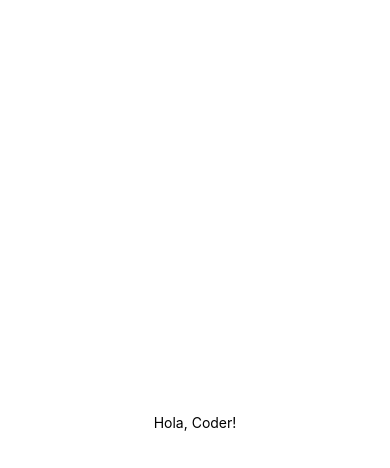
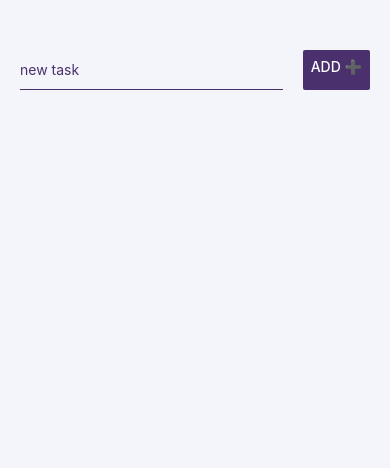
Before and after one commit to AlannDure/Lista-Dure, a React Native app: screen / in a window 390 px wide. Shown: the top 468 px of the page. Built offline with nearby package versions, Linux system fonts and the light colour scheme.

Commit message:
before split components

```diff
--- a/App.js
+++ b/App.js
@@ -1,20 +1,187 @@
-import { StatusBar } from 'expo-status-bar';
-import { StyleSheet, Text, View } from 'react-native';
-
-export default function App() {
-  return (
-    <View style={styles.container}>
-      <Text>Hola, Coder!</Text>
-      <StatusBar style="auto" />
-    </View>
-  );
-}
+import React, { useState} from 'react'
+import { StyleSheet, Text, View, TextInput, Button, FlatList, TouchableOpacity, Modal } from 'react-native';
 
 const styles = StyleSheet.create({
   container: {
     flex: 1,
-    backgroundColor: '#fff',
+    backgroundColor: '#f4f5fa',
+  },
+  inputContainer: {
+    marginTop: 50,
+    marginBottom: 20,
+    marginHorizontal: 20,
+    flexDirection: 'row',
+    justifyContent: 'space-between',
+  },
+  input: {
+    width: '75%',
+    borderBottomColor: '#4A306D',
+    borderBottomWidth: 1,
+    height: 40,
+    color: '#212121',
+  },
+  itemList: {
+    flex: 1,
+    marginVertical: 20,
+    marginHorizontal: 20,
+  },
+  itemContainer: {
+    flex: 1,
+    marginVertical: 5,
+    justifyContent: 'space-between',
+    flexDirection: 'row',
     alignItems: 'center',
+    marginVertical: 10,
+    backgroundColor: '#9F84BD',
+    paddingHorizontal: 10,
+    paddingVertical: 20,
+    borderRadius: 5,
+    shadowColor: "#000",
+    shadowOffset: {
+      width: 0,
+      height: 2,
+    },
+    shadowOpacity: 0.25,
+    shadowRadius: 3.84,
+    elevation: 5,
+  },
+  item: {
+    fontSize: 16,
+    color: '#000000',
+  },
+  delete: {
+    fontSize: 18,
+    fontWeight: 'bold',
+    color: '#ffffff'
+  },
+  modalContainer: {
     justifyContent: 'center',
+    alignItems: 'center',
+    marginTop: 30,
+    paddingVertical: 20,
   },
+  modalTitle: {
+    fontSize: 16
+  },
+  modalMessageContainer : {
+    justifyContent: 'center',
+    alignItems: 'center',
+    paddingVertical: 10,
+  },
+  modalMessage: {
+    fontSize: 14,
+  },
+  selectedTask: {
+    fontSize: 16,
+    color: '#000000',
+    fontWeight: 'bold',
+  },
+  buttonContainer: {
+    flexDirection: 'row',
+    justifyContent: 'space-around',
+    marginHorizontal: 20,
+  },
+  buttonTouch: {
+    backgroundColor: '#4A306D',
+    padding: 10,
+    borderRadius: 10,
+  }
 });
+
+
+export default function App() {
+  const [task, setTask] = useState('');
+  const [tasks, setTasks] = useState([]);
+  const [modalVisible, setModalVisible] = useState(false);
+  const [selectedTask, setSelectedTask] = useState(null);
+
+  const onHandleChangeText = (text) => {
+    setTask(text);
+  };
+
+  const addItem = () => {
+    if(task !== ''){
+      setTasks((prevTasks) => [
+        ...prevTasks,
+      { id: Date.now(), value: task },
+      ]);
+      setTask('');
+    }else{
+      console.warn('text needed!');
+    };
+
+  };
+
+  const onHandleModal = (id) => {
+    //console.warn('ID =>', id);
+    setModalVisible(!modalVisible);
+    //console.warn('ALL TASKS=>', tasks)
+    setSelectedTask(tasks.find((item) => item.id === id))
+  };
+
+  const renderItem = ({ item }) => (
+    <View style={styles.itemContainer}>
+      <Text style={styles.item}>{item.value}</Text>
+      <TouchableOpacity style={styles.buttonTouch} onPress={() => onHandleModal(item.id)}>
+        <Text style={styles.delete}>❌</Text>
+      </TouchableOpacity>
+    </View>
+
+  );
+
+
+  const onHandleDeleteItem = (id) => {
+    setTasks(tasks.filter((item) => item.id !== id));
+    setSelectedTask(null);
+    setModalVisible(!modalVisible);
+  };
+
+  return (
+    <View style={styles.container}>
+      <View style={styles.inputContainer}>
+        <TextInput
+          placeholder='new task'
+          style={styles.input}
+          selectionColor='#4A306D'
+          placeholderTextColor='#4A306D'
+          onChangeText={onHandleChangeText}
+          value={task}
+        />
+        <Button
+         title='Add ➕'
+         onPress={addItem}
+         color='#4A306D'/>
+      </View>
+      <FlatList
+        style={styles.itemList}
+        data={tasks}
+        renderItem={renderItem}
+        keyExtractor={(item) => item.id.toString()}
+        showsVerticalScrollIndicator={false}
+      />
+      <Modal animationType='slide' visible={modalVisible}>
+        <View style={styles.modalContainer}>
+          <Text style={styles.modalTitle}>Entry:</Text>
+        </View>
+        <View style={styles.modalMessageContainer}>
+          <Text style={styles.modalMessage}>Delete?</Text>
+        </View>
+        <View style={styles.modalMessageContainer}>
+          <Text style={styles.selectedTask}>{selectedTask?.value}</Text>
+        </View>
+        <View style={styles.buttonContainer}>
+          <Button
+            title='Delete'
+            onPress={() => onHandleDeleteItem(selectedTask?.id)}
+            color='#4A306D'
+          />
+          <Button
+            title='Cancel'
+            onPress={() => setModalVisible(!modalVisible)}
+            color='#cccccc'
+          />
+        </View>
+      </Modal>
+    </View>
+  );
+}
```
